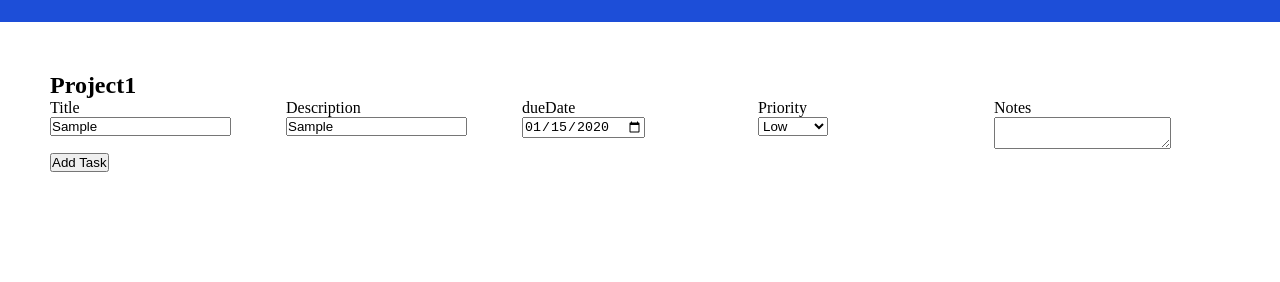
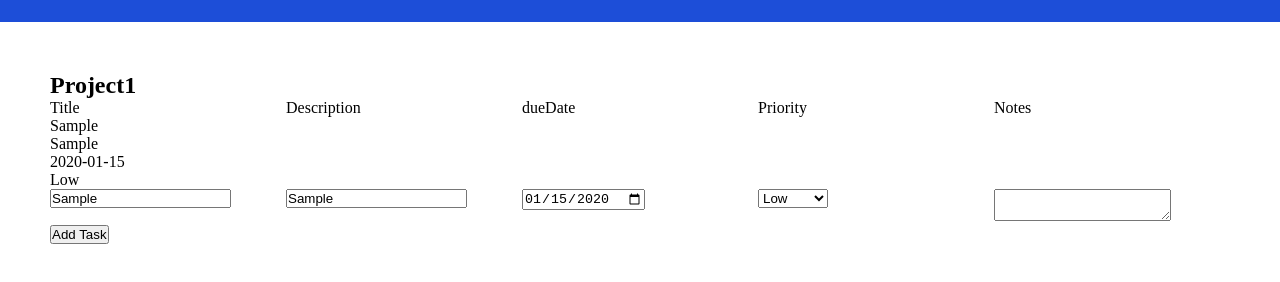
Before and after one commit to Gham556/To-do-List-, a website built with webpack: page dist/index.html in a window 1280 px wide. Both pictures are taken after typing "Sample", "Sample", "2020-01-15" into the empty fields and a click on the button "Add Task". Shown: the part 58-340 px from the top of the page. Built offline with nearby package versions, Linux system fonts and the light colour scheme.

Commit message:
adds function for populating new rows

```diff
--- a/src/DOMManipulator.js
+++ b/src/DOMManipulator.js
@@ -7,23 +7,23 @@ const listGrid = document.querySelector('.listGrid');
 const gridItems = document.querySelector('.gridItems');
 let counter = 0;
 
-export const addRow = () => {
+// export const addRow = () => {
 
-    counter += 1;
-    const row = document.createElement('div');
-    row.classList.add(`${counter}`);
-    listGrid.appendChild(row);
-    const title = document.createElement('div');
-    const description = document.createElement('div');
-    const dueDate = document.createElement('div');
-    const priotirty = document.createElement('div');
-    const notes = document.createElement('div');
+//     counter += 1;
+//     const row = document.createElement('div');
+//     row.classList.add(`${counter}`);
+//     listGrid.appendChild(row);
+//     const title = document.createElement('div');
+//     const description = document.createElement('div');
+//     const dueDate = document.createElement('div');
+//     const priotirty = document.createElement('div');
+//     const notes = document.createElement('div');
 
-    row.appendChild(title);
-    row.appendChild(description);
-    row.appendChild(dueDate);
-    row.appendChild(priotirty);
-    row.appendChild(notes);
+//     row.appendChild(title);
+//     row.appendChild(description);
+//     row.appendChild(dueDate);
+//     row.appendChild(priotirty);
+//     row.appendChild(notes);
 
-    console.log(currentRow)
-}
+//     console.log(currentRow)
+// }
--- a/src/addItemButton.js
+++ b/src/addItemButton.js
@@ -1,8 +1,10 @@
 const addItemButton = document.querySelector('#fillRow');
 const variables = document.querySelectorAll('.input');
 const allTasks = [];
+const currentTask = [];
 const listGrid = document.querySelector('.listGrid');
 const gridItems = document.querySelector('.gridItems');
+let counter = 0;
 
 export const currentItem = function (title, description, dueDate, priority, notes) {
     this.title = title
@@ -14,12 +16,43 @@ export const currentItem = function (title, description, dueDate, priority, note
 
 
 export function addItem () {
-    const currentTask = [];
+
     for (let item of variables) {
         allTasks.push(item.value);
         currentTask.push(item.value);
     }
 
-    const currentRow = new currentItem(currentTask[0], currentTask[1], currentTask[2], currentTask[3], currentTask[4]);
-    return {currentRow}
 }
+
+
+
+export const addRow = () => {
+
+    const currentRow = new currentItem(currentTask[0], currentTask[1], currentTask[2], currentTask[3], currentTask[4])
+
+    counter += 1;
+    const row = document.createElement('div');
+    row.classList.add(`${counter}`);
+    listGrid.appendChild(row);
+    const title = document.createElement('div');
+    const description = document.createElement('div');
+    const dueDate = document.createElement('div');
+    const priority = document.createElement('div');
+    const notes = document.createElement('div');
+
+    listGrid.insertBefore(row, gridItems);
+
+    row.appendChild(title);
+    row.appendChild(description);
+    row.appendChild(dueDate);
+    row.appendChild(priority);
+    row.appendChild(notes);
+
+    title.textContent = currentRow.title;
+    description.textContent = currentRow.description;
+    dueDate.textContent = currentRow.dueDate;
+    priority.textContent = currentRow.priority;
+
+    console.log(currentRow);
+
+}
--- a/src/index.js
+++ b/src/index.js
@@ -1,6 +1,5 @@
 import './style.css';
-import { addItem } from './addItemButton.js';
-import { addRow } from './DOMManipulator.js';
+import { addItem, addRow } from './addItemButton.js';
 
 
 const TEXT = document.createElement('p');
```
Also changed, not shown: dist/bundle.js, src/style.css (line endings or trailing spaces).
